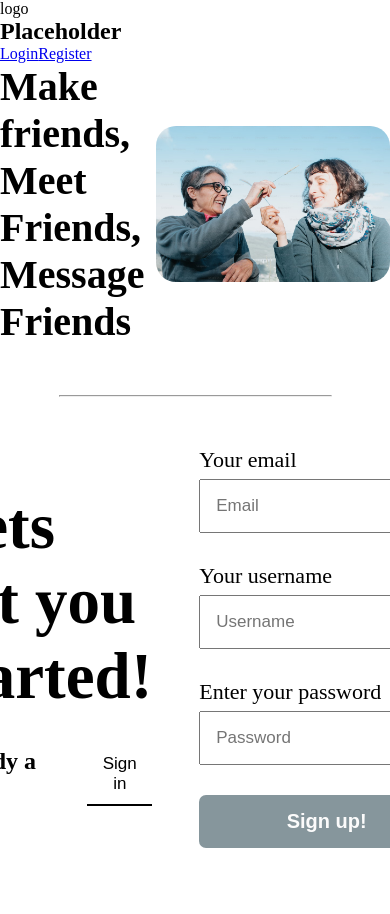
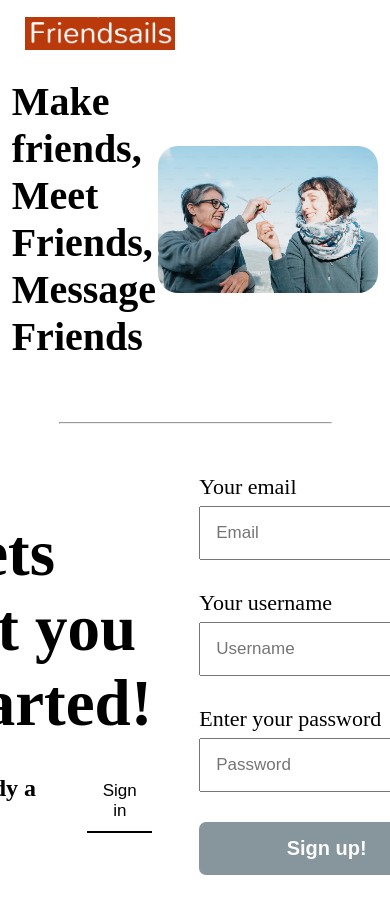
Before and after one commit to asbin2023/Friendsails, a React (Vite) app in the folder client/: page /auth in a window 390 px wide. Shown: the top 914 px of the page. Built offline with nearby package versions, Linux system fonts and the light colour scheme.

Commit message:
styled navbar (not responsive)

```diff
--- a/client/src/pages/Home.jsx
+++ b/client/src/pages/Home.jsx
@@ -1,42 +1,51 @@
 import { Link, useNavigate } from "react-router-dom";
-
+import "../styles/home.css"; // Import your custom CSS here
+import logo from "../images/logo.png";
 
 const Home = () => {
-    const navigate = useNavigate()
-    const token = localStorage.getItem('token')
+    const navigate = useNavigate();
+    const token = localStorage.getItem("token");
+
     function handleLogout() {
         localStorage.clear();
-        navigate('/auth')
-        window.location.reload()
-
+        navigate("/auth");
+        window.location.reload();
     }
 
     return (
         <div>
-            <nav className="flex justify-around bg-gray-200 p-3 gap-60">
-                <div className="flex gap-5">
-                    <p>logo</p>
-                    <h1>Placeholder</h1>
-                    {token && <Link to={'/search'}>Search</Link>}
-                </div>
-                <div className="flex gap-10">
+            <nav className="home-nav">
+                <div className="home-first-nav">
+                    <img src={logo} width={150} alt="Logo" className="home-logo" />
+
                     {token && (
-                        <>
-                            <Link to={"/dash"}>Feed</Link>
-                            <Link to={"/friends"}>Friends</Link>
-                            <Link to={"/#"}>Chats</Link>
-                            <Link to={"/profile"}>Profile</Link>
-                            <Link onClick={handleLogout}>Logout</Link>
-                        </>
-                    )}
-
-                    {!token && (
-                        <>
-                            <Link to="/auth">Login</Link>
-                            <Link to="/auth">Register</Link>
-                        </>
+                        <Link to={"/search"} className="home-link">
+                            Search
+                        </Link>
                     )}
                 </div>
+
+                {token && (
+                    <div className="home-nav-small">
+                        <Link to={"/dash"} className="home-link">
+                            Feed
+                        </Link>
+                        <Link to={"/friends"} className="home-link">
+                            Friends
+                        </Link>
+                        <Link to={"/#"} className="home-link">
+                            Chats
+                        </Link>
+                        <Link to={"/profile"} className="home-link">
+                            Profile
+                        </Link>
+                        <Link onClick={handleLogout} className="home-link">
+                            Logout
+                        </Link>
+                    </div>
+                )}
+
+
             </nav>
         </div>
     );
--- a/client/src/styles/auth.css
+++ b/client/src/styles/auth.css
@@ -1,6 +1,8 @@
 .auth-auth-auth {}
 
 .auth-first-div {
+    padding: 3%;
+
     display: flex;
     justify-content: space-evenly;
     align-items: center;
--- /dev/null
+++ b/client/src/styles/home.css
@@ -0,0 +1,35 @@
+.home-nav {
+    display: flex;
+    align-items: center;
+    justify-content: space-between;
+    margin: 5px;
+    padding: 3% 5%
+}
+
+.home-first-nav {
+    display: flex;
+    align-items: center;
+    gap: 15px
+}
+
+.home-first-nav a {
+    color: black;
+    text-decoration: none;
+    padding: 5px;
+    background-color: rgba(180, 127, 127, 0.213);
+    border-radius: 4px;
+}
+
+.home-nav-small {
+    display: flex;
+    align-items: center;
+    gap: 22px;
+}
+
+.home-nav-small a {
+    color: black;
+    text-decoration: none;
+    padding: 5px;
+    background-color: rgba(180, 194, 224, 0.62);
+    border-radius: 4px;
+}
```
Also changed, not shown: client/src/images/logo.png (added).
